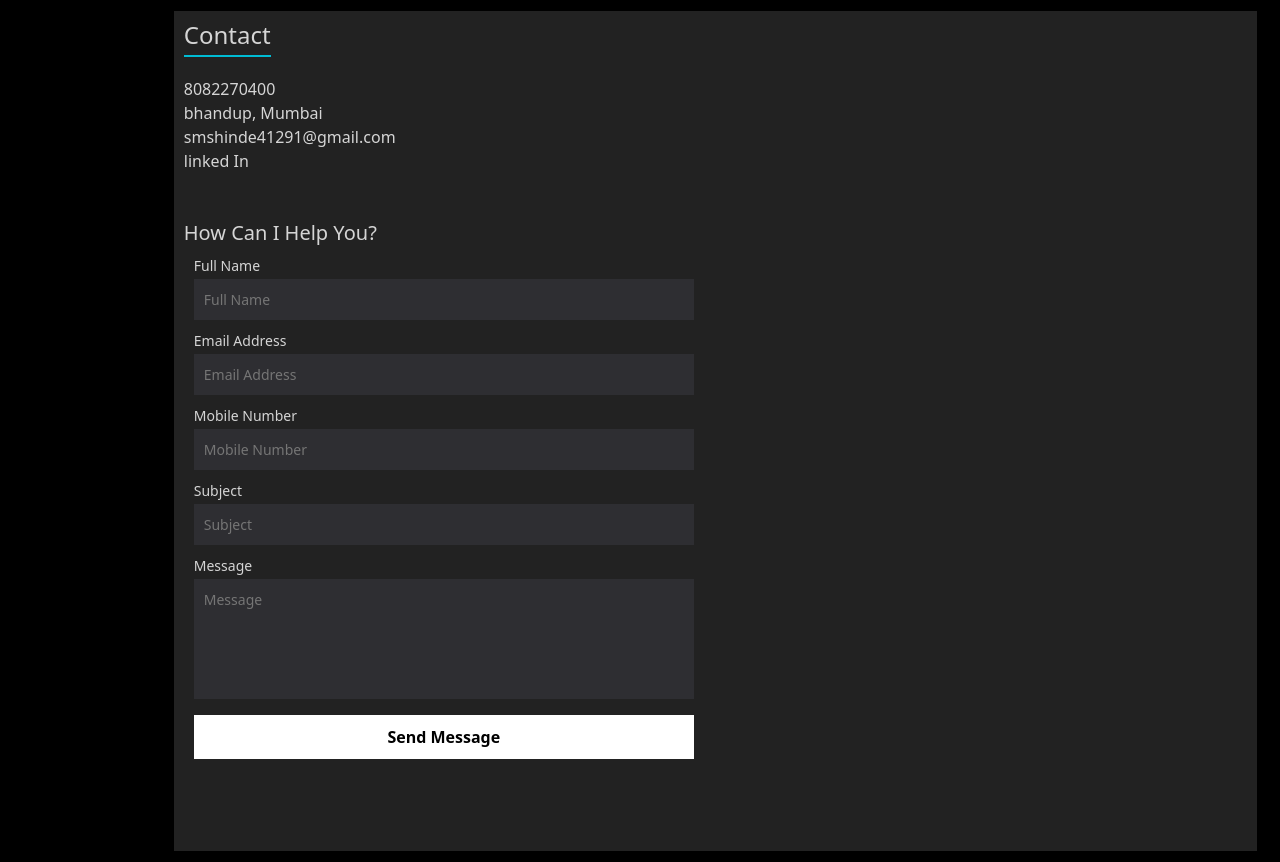
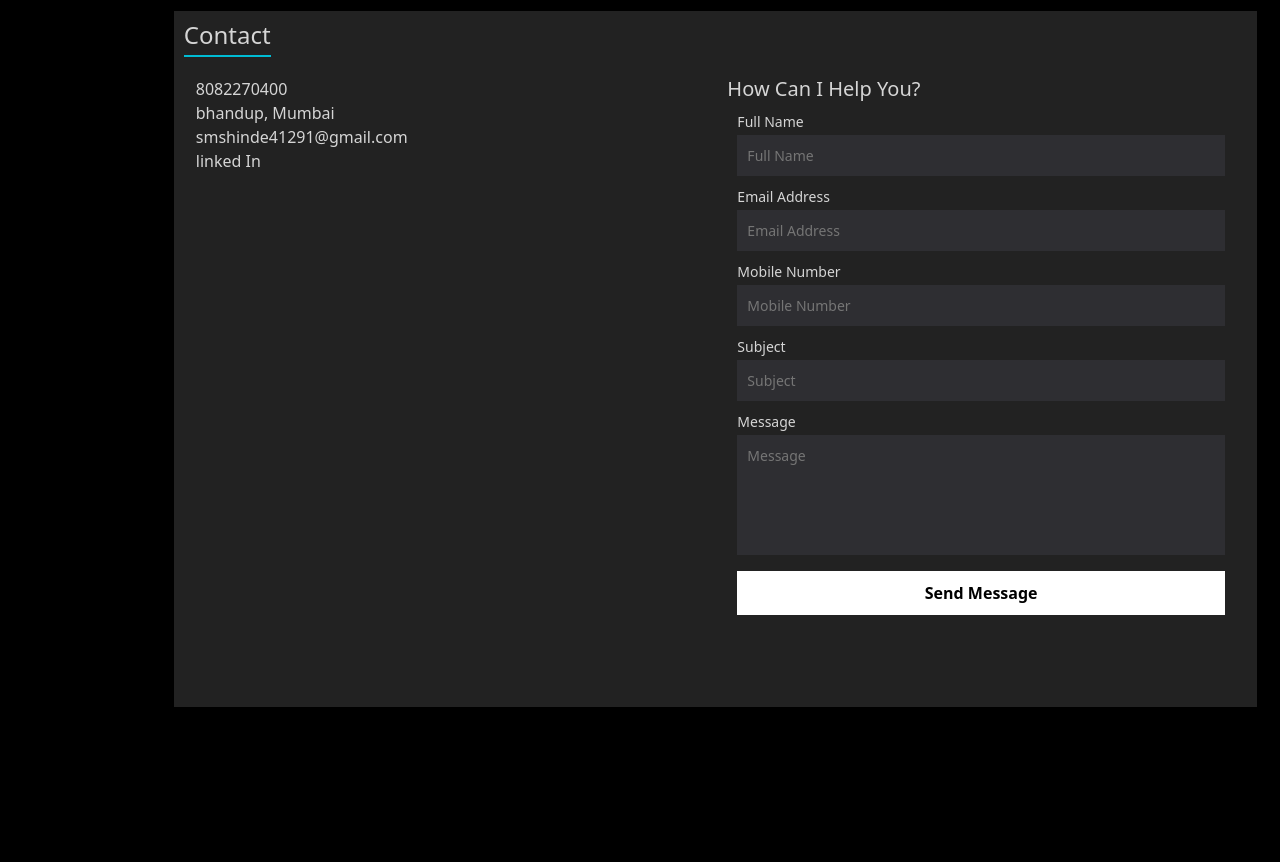
Before and after one commit to dev-sagarshinde/dev-sagarshinde.github.io, a plain HTML site: page index.html in a window 1280 px wide. Shown: the part 5239-6101 px from the top of the page. After the commit the page ends 5957 px from the top, so only its background shows below. Drawn offline with nearby package versions, Linux system fonts and the light colour scheme.

Commit message:
Add files via upload

```diff
--- a/index.html
+++ b/index.html
@@ -499,15 +499,18 @@
       </div>
       <div class="contentinner contact" id="contact">
         <h1>Contact</h1>
+        <div class="container">
+          <div class="row">
+            <div class="col-12 col-sm-12 col-md-6">
+
               <div class="cont-info">
                 <div>8082270400</div>
                 <div>bhandup, Mumbai</div>
                 <div>smshinde41291@gmail.com</div>
                 <div>linked In</div>
               </div>
-
-        <br><br>
-
+            </div>
+            <div class="col-12 col-sm-12 col-md-6">
               <h5>How Can I Help You?</h5>
               <div class="cont-form">
                 <div class="cont-inptout">
@@ -559,6 +562,9 @@
             </div>
           </div>
         </div>
+      </div>
+    </div>
+  </div>
   <!-- Bootstrap JS and Popper.js -->
   <script src="https://cdn.jsdelivr.net/npm/bootstrap@5.3.3/dist/js/bootstrap.bundle.min.js"
     integrity="sha384-YvpcrYf0tY3lHB60NNkmXc5s9fDVZLESaAA55NDzOxhy9GkcIdslK1eN7N6jIeHz"
```
Lines whose indentation alone changed are shown as unchanged.
